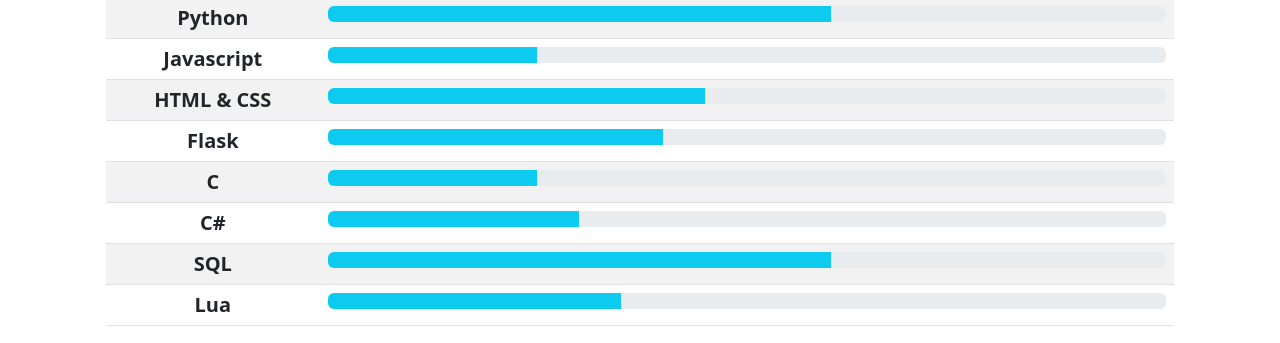
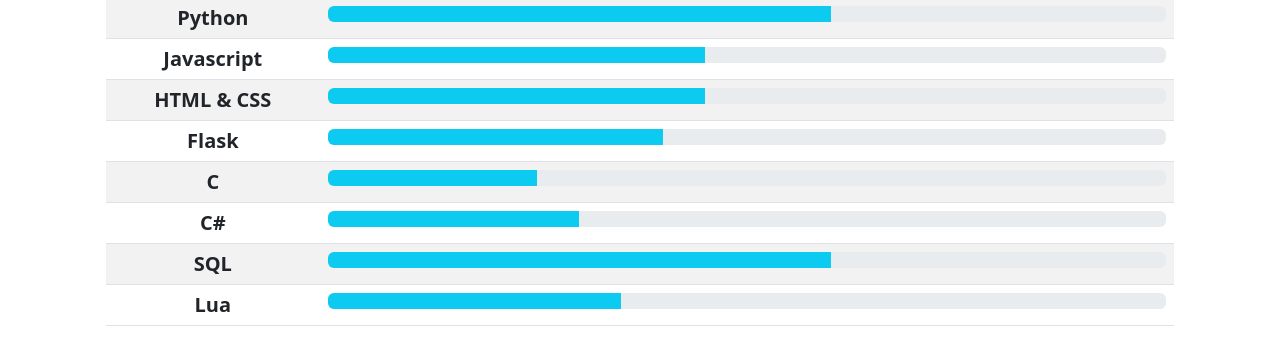
Before and after one commit to AleixMJ/Websitetest, a plain HTML site: page skills.html in a window 1280 px wide. Shown: the part 172-515 px from the top of the page. Drawn offline with nearby package versions, Linux system fonts and the light colour scheme.

Commit message:
increase JavaScript skills

```diff
--- a/skills.html
+++ b/skills.html
@@ -65,7 +65,7 @@
               <th scope="row">Javascript</th>
               <td>
                 <div class="progress">
-                  <div class="progress-bar bg-info" role="progressbar" aria-label="Info example" style="width: 25%" aria-valuenow="50" aria-valuemin="0" aria-valuemax="100"></div>
+                  <div class="progress-bar bg-info" role="progressbar" aria-label="Info example" style="width: 45%" aria-valuenow="50" aria-valuemin="0" aria-valuemax="100"></div>
                 </div>
               </td>
             </tr>
```
